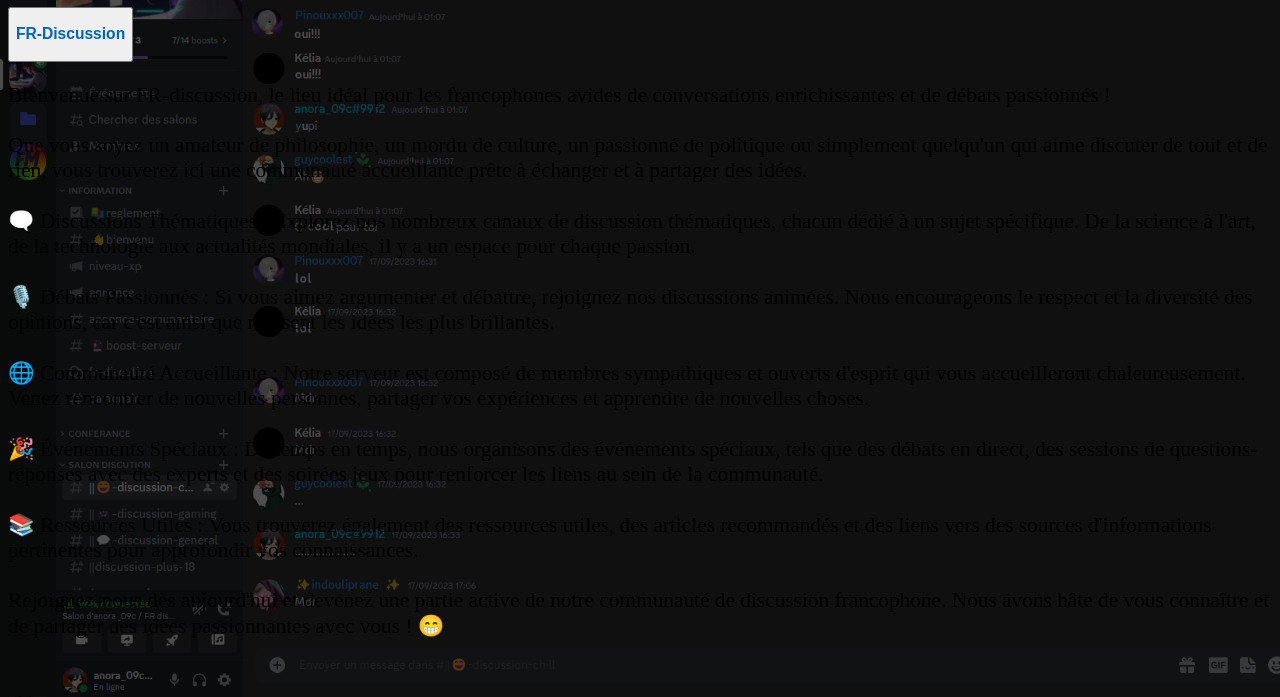
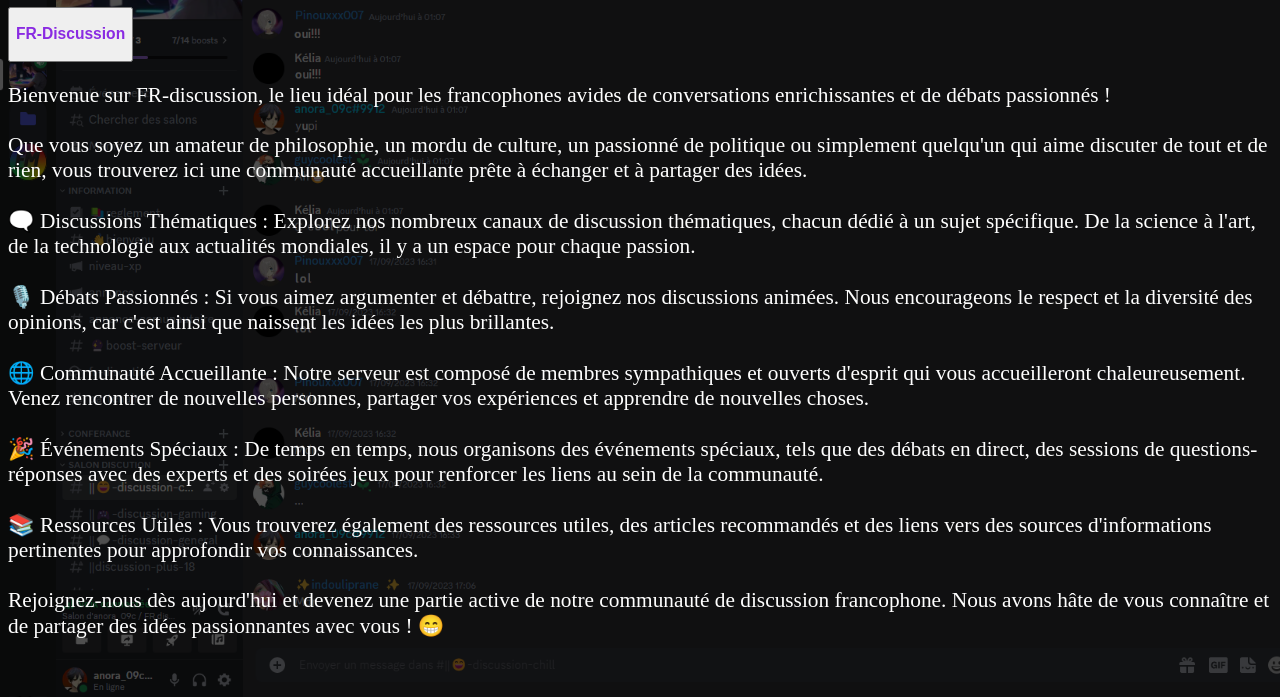
Before and after one commit to Pinou007/DISCORD-DISCUSSION-HUB-Version-beau, a plain HTML site: page fr.html in a window 1280 px wide. Shown: the part 103-800 px from the top of the page. Drawn offline with Linux system fonts and the light colour scheme.

Commit message:
Add files via upload

```diff
--- a/fr.html
+++ b/fr.html
@@ -7,9 +7,9 @@
         </h1>
         </p>
     <form>
-        <button style="color:rgb(0, 100, 194);" type="submit" formaction="https://discord.gg/EfUfA2ZXNe"><h3>FR-Discussion</h3> </button>
+        <button style="color:blueviolet;" type="submit" formaction="https://discord.gg/EfUfA2ZXNe"><h3>FR-Discussion</h3> </button>
       </form>
-        <p style="font-size: 16pt;color: black;">
+        <p style="font-size: 16pt;color: rgb(255, 255, 255);">
 Bienvenue sur FR-discussion, le lieu idéal pour les francophones avides de conversations enrichissantes et de débats passionnés !<br>
 <br>
 Que vous soyez un amateur de philosophie, un mordu de culture, un passionné de politique ou simplement quelqu'un qui aime discuter de tout et de rien, vous trouverez ici une communauté accueillante prête à échanger et à partager des idées.<br>
```
Also changed, not shown: en.html (+1 -1 lines).
